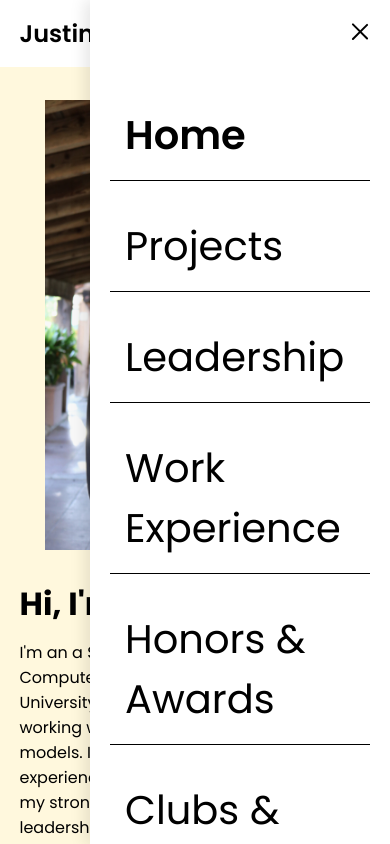
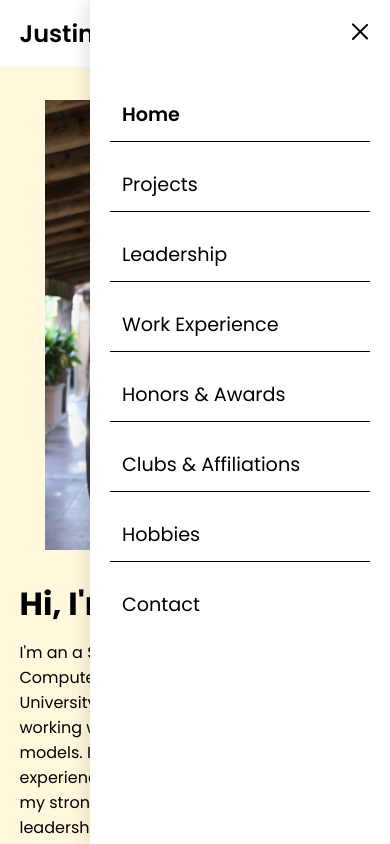
Before and after one commit to dragonjws/justinwshao, a plain HTML site: page index.html in a window 390 px wide. Both pictures are taken after a click on the element 360 px from the left and 31 px from the top of the page. Shown: the top 844 px of the page. Drawn offline with Linux system fonts and the light colour scheme.

Commit message:
smaller hamburger menu

```diff
--- a/style.css
+++ b/style.css
@@ -827,6 +827,12 @@ header{
         transform: rotate(-45deg) translate(5px, -5px);
     }
 
+    .navbar.active a {
+        font-size: 1.2rem;
+        padding: 12px;
+        margin: 8px 0;
+    }
+
     .home {
         flex-direction: column;
         padding: 100px 5% 50px;
```
